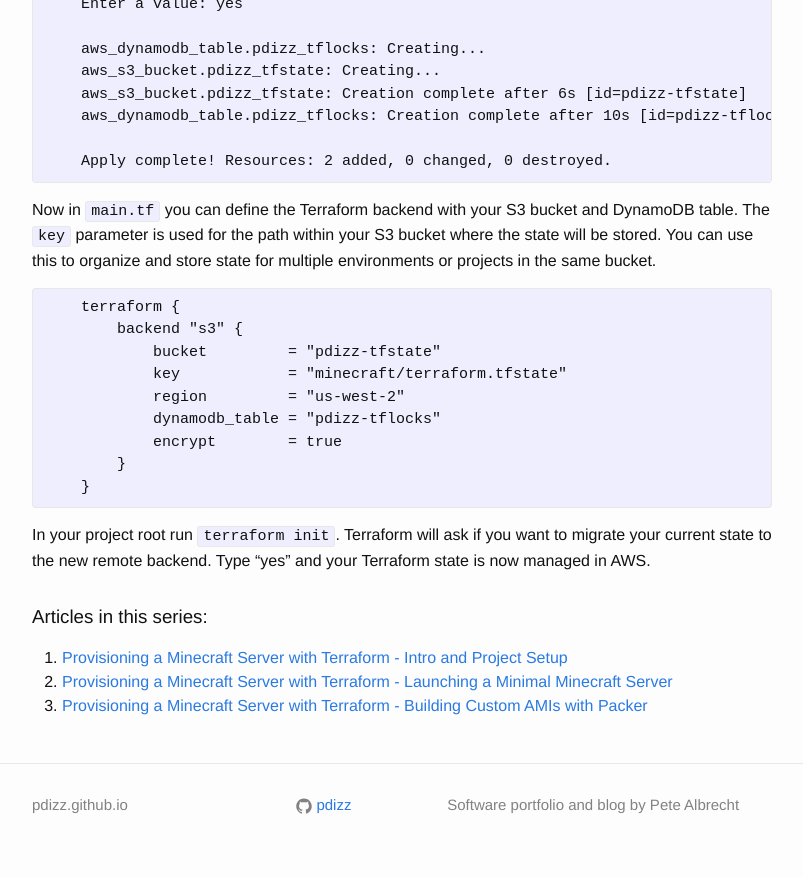
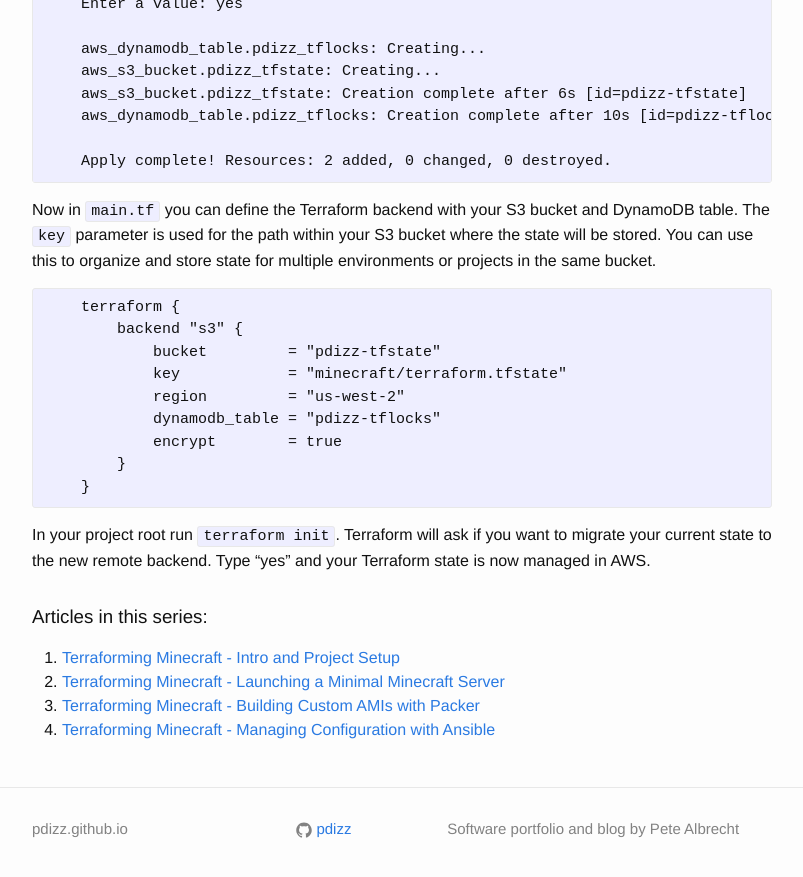
Before and after one commit to pdizz/pdizz.github.io, a Jekyll site: the page built from _posts/2020-09-10-terraforming-minecraft-01.markdown, in a window 1280 px wide and 900 px high, scrolled down 2800 px. Shown: the top 877 px of the window, without its empty margins (238-1041 px from the left). Built offline with Jekyll 4.4.1, drawn with Linux system fonts in a browser that asks for light colours; part of the change alters nothing that is shown; some of the changed text lies outside the part shown.

Commit message:
config management with ansible, rename series

```diff
--- a/_posts/2020-09-10-provisioning-a-minecraft-server-with-terraform-01.markdown
+++ b/_posts/2020-09-10-terraforming-minecraft-01.markdown
@@ -1,6 +1,6 @@
 ---
 layout: post
-title:  "Provisioning a Minecraft Server with Terraform - Intro and Project Setup"
+title:  "Terraforming Minecraft - Intro and Project Setup"
 date:   2020-09-10 0:00:00 -0700
 categories: devops terraform aws minecraft
 series: minecraft-terraform
--- a/_posts/2020-09-22-provisioning-a-minecraft-server-with-terraform-02.markdown
+++ b/_posts/2020-09-22-terraforming-minecraft-02.markdown
@@ -1,6 +1,6 @@
 ---
 layout: post
-title:  "Provisioning a Minecraft Server with Terraform - Launching a Minimal Minecraft Server"
+title:  "Terraforming Minecraft - Launching a Minimal Minecraft Server"
 date:   2020-09-22 0:00:00 -0700
 categories: devops terraform aws minecraft
 series: minecraft-terraform
--- a/_posts/2020-10-01-provisioning-a-minecraft-server-with-terraform-03.markdown
+++ b/_posts/2020-10-01-terraforming-minecraft-03.markdown
@@ -1,6 +1,6 @@
 ---
 layout: post
-title:  "Provisioning a Minecraft Server with Terraform - Building Custom AMIs with Packer"
+title:  "Terraforming Minecraft - Building Custom AMIs with Packer"
 date:   2020-10-01 0:00:00 -0700
 categories: devops packer terraform aws minecraft
 series: minecraft-terraform
@@ -27,7 +27,7 @@ Packer is a tool for creating machine images. Packer works by using a pre-existi
 
 So to build a custom AMI for our Minecraft server we can simply start with the minimal CentOS AMI we're already using, run the installation script, and build a new AMI. Create a new directory in your project root called `images` or something for your image build scripts and create a packer file called `ami-build.json`. You'll need to tell Packer to use the `amazon-ebs` builder and provide the `source_ami` id and an ec2 instance type so it can launch a temporary EC2 instance on your behalf. Then you need to configure a `shell` provisioner to run your installation script once the machine is running.
 
-{% highlight text %}
+{% raw %}
     {
         "builders": [
             {
@@ -57,7 +57,7 @@ So to build a custom AMI for our Minecraft server we can simply start with the m
         ]
     }
 
-{% endhighlight %}
+{% endraw %}
 
 And the installation script `build/scripts/minecraft-install.sh`...
 
@@ -90,7 +90,7 @@ From your project root run `packer build images/packer/ami-build.json` and packe
 
 It would be nice to have some way to keep track of our AMIs with an id or build number, and to be able to choose different source AMIs so lets add a couple variables to our packer file and use those values for our `source_ami`, `ami_name` and `tags`.
 
-{% highlight text %}
+{% raw %}
     {
         "variables": {
             "build_number": "",
@@ -124,7 +124,7 @@ It would be nice to have some way to keep track of our AMIs with an id or build
             }
         ]
     }
-{% endhighlight %}
+{% endraw %}
 
 Now you can specify different source AMIs to build from and keep track of your custom AMIs with a build number. How you choose to do that is up to you.
 
--- /dev/null
+++ b/_posts/2020-11-04-terraforming-minecraft-04.markdown
@@ -0,0 +1,165 @@
+---
+layout: post
+title:  "Terraforming Minecraft - Managing Configuration with Ansible"
+date:   2020-11-04 0:00:00 -0700
+categories: devops ansible linux minecraft
+series: minecraft-terraform
+order: 4
+---
+
+So we have the makings of a pipeline to take a minimal CentOS image, install software and create our own custom AMI's to launch any number of functional Minecraft servers in AWS EC2 instances. As it stands every server would be identical, but not all servers and instances are created equal. Servers with more users will require a larger instance and will need to be configured to take advantage of the extra hardware. Ansible is the tool we'll use for managing configuration on active instances.
+
+> Ansible is often called a **provisioning** tool, but I think we should make a distinction between **provisioning**, i.e. creating infrastructure like AWS VPCs and instances, and **configuration management** which manages the configuration of the operating system on the instance. While Ansible is fully capable of launching instances and other AWS resources it is not ideal. Like with Terraform, the strength of Ansible is in it's declarative, idempotent style which allows us to describe our desired configuration without making any assumptions about it's current state. Ansible's declarative style works well for configuration but starts to break down when trying to provision infrastructure, which is where Terraform really shines.
+
+### Creating an Ansible Project
+
+Lets start by creating a very basic ansible project starting with the inventory file. Create a directory `ansible` in your project directory and create a new file `inventory.yaml`. In the inventory we'll define a `minecraft` group that will include our current instance and any others we create in the future. We'll also define a couple of variables for the `minecraft` group to tell Ansible how to access the instances.
+
+{% highlight text %}
+[minecraft]
+minecraft.pdizz.com
+
+[minecraft:vars]
+ansible_ssh_user=centos
+ansible_ssh_private_key_file=~/minecraft.pem
+{% endhighlight %}
+
+We also need a playbook to configure the instance. In the `ansible` directory create another file called `playbook.yaml` that will run, as root, on all hosts in the `minecraft` group.
+
+{% highlight text %}
+---
+- hosts: minecraft
+  become: yes
+  become_user: root
+
+  roles:
+    - minecraft
+{% endhighlight %}
+
+Now we need to create the `minecraft` role with the file `ansible/roles/minecraft/tasks/main.yaml`
+
+{% highlight text %}
+---
+- name: eula is accepted
+  copy:
+    content: "eula=true"
+    dest: /opt/minecraft/eula.txt
+    owner: minecraft
+    group: minecraft
+    mode: 0644
+
+- name: minecraft service file is templated
+  template:
+    src: minecraft.service.j2
+    dest: /usr/lib/systemd/system/minecraft.service
+    owner: root
+    group: root
+    mode: 0644
+  notify: minecraft is restarted # handler to restart service when config changes
+
+- name: minecraft is running and enabled
+  service:
+    name: minecraft
+    state: started
+    enabled: true
+{% endhighlight %}
+
+This playbook declares that the eula file will exist with the contents "eula=true" (a prerequisite for running the server), a template will be used for the Minecraft service config, and the Minecraft service will be running, and also enabled so it will run whenever the instance restarts.
+
+Like with most services, if we make any changes to the Minecraft service config we will need to restart the service for those changes to take effect. To do this we can to define a *handler* that Ansible will run when it detects a change in the configuration. Notice in the Ansible task `minecraft service file is templated` it is configured to `notify: minecraft is restarted` handler if the configuration changes. In a new file `ansible/roles/minecraft/handlers/main.yaml` we can define this handler
+
+{% highlight text %}
+---
+- name: minecraft is restarted
+  service:
+    name: minecraft
+    state: restarted
+{% endhighlight %}
+
+Now if and only if the task `minecraft service file is templated` detects a change to the file, Ansible will run the handler and restart the Minecraft service. Speaking of templates, we still need to create the template for the service config in `ansible/roles/minecraft/templates/minecraft.service.j2`
+
+{% highlight text %}
+# /usr/lib/systemd/system/minecraftd.service
+[Unit]
+Description=The Minecraft Server
+After=network.target
+
+[Service]
+Type=simple
+User=minecraft
+WorkingDirectory=/opt/minecraft
+ExecStart=/usr/bin/java -Xms3072M -Xmx3072M -XX:+UseG1GC -jar server.jar --nogui
+Restart=on-failure
+
+[Install]
+WantedBy=multi-user.target
+{% endhighlight %}
+
+So our ansible project directory should look like this
+
+{% highlight text %}
+ansible/
+|-- roles
+|   `-- minecraft
+|       |-- handlers
+|       |   `-- main.yaml
+|       |-- tasks
+|       |   `-- main.yaml
+|       `-- templates
+|           `-- minecraft.service.j2
+|-- inventory.yaml
+`-- playbook.yaml
+
+{% endhighlight %}
+
+Now we can run our Ansible playbook and configure the instance. In the ansible directory run `ansible-playbook playbook.yaml -i inventory.yaml -l minecraft.pdizz.com`
+
+### Configuring a Server for Different Instance Sizes
+
+We started off running our server on a `t3a.medium` instance with 2x2.5GHz CPUs and 4GB of RAM. According to these [Dedicated Server Requirements](https://minecraft.gamepedia.com/Server/Requirements/Dedicated) for a linux server that falls in the "Acceptable" range if we allocate 3GB of RAM for the server. We could spend a little more and upgrade our instance to something like `m5a.large` with 8GB of RAM. This would put us in the "Good" range for a dedicated server.
+
+> To change your EC2 instance size on the fly, just update the instance type in your `ec2.tf` Terraform definition and run `terraform apply`. Terraform will stop the instance, change the instance type to whatever you define, and restart the instance to apply the change
+
+To take advantage of the added hardware we'll need to update the template for our Minecraft service config. Eventually we might be running multiple servers on different sized instances so we should add a couple variables to our Minecraft service template using Ansible/Jinja template variable syntax {% raw %}`{{ my_var }}`{% endraw %}
+
+{% raw %}
+    # /usr/lib/systemd/system/minecraftd.service
+    [Unit]
+    Description=The Minecraft Server
+    After=network.target
+
+    [Service]
+    Type=simple
+    User=minecraft
+    WorkingDirectory=/opt/minecraft
+    ExecStart=/usr/bin/java -Xms{{ java_initial_heap_size }} -Xmx{{ java_max_heap_size }} -XX:+UseG1GC -jar server.jar --nogui
+    Restart=on-failure
+
+    [Install]
+    WantedBy=multi-user.target
+{% endraw %}
+
+We can define values for these variables for each host in our Ansible `inventory.yaml` with different values for each host
+
+{% highlight text %}
+[minecraft]
+minecraft.pdizz.com      java_initial_heap_size=6144M java_max_heap_size=6144M
+okay-minecraft.pdizz.com java_initial_heap_size=3072M java_max_heap_size=3072M
+tiny-minecraft.pdizz.com java_initial_heap_size=1024M java_max_heap_size=1024M
+
+[minecraft:vars]
+ansible_ssh_user=centos
+ansible_ssh_private_key_file=~/minecraft.pem
+{% endhighlight %}
+
+Now when we run our playbook again the result of `minecraft service file is templated` should be `changed` and the `minecraft is restarted` handler should run to apply those changes.
+
+> There are countless ways to organize an Ansible project, from putting everything in one file, to splitting group and host vars into separate directories. This is just one example of a basic project setup that should be adequate for a project this size
+
+### Declarative Style and Idempotency in Ansible Playbooks
+
+You may have noticed the funky naming convention I'm using for Ansible tasks like `eula is accepted` and `minecraft service file is templated`. Tasks names are arbitrary (you dont even need to name tasks at all) but I think it helps to train our brains to read and think in a *declarative* style. We should declaratively state "the file exists" instead of imperatively "create the file", or "the service is running" instead of "start the service", and let Ansible figure out the rest.
+
+The most reliable Ansible playbooks are totally idempotent. We should be able to run them any number of times, without assuming anything about the current state of the configuration, and always end up with the desired result. Playbooks that depend on the current configuration being in a certain state are very error prone. If your playbooks are littered with conditionals, or if you are afraid to run a playbook because it might do something unexpected, you're doing it wrong.
+
+Run your playbooks early and often. Inspect the log for any unexpected changes. When you have confidence in your playbooks, configuration management can be an empowering experience instead of a nightmare of complexity and doubt.
```
